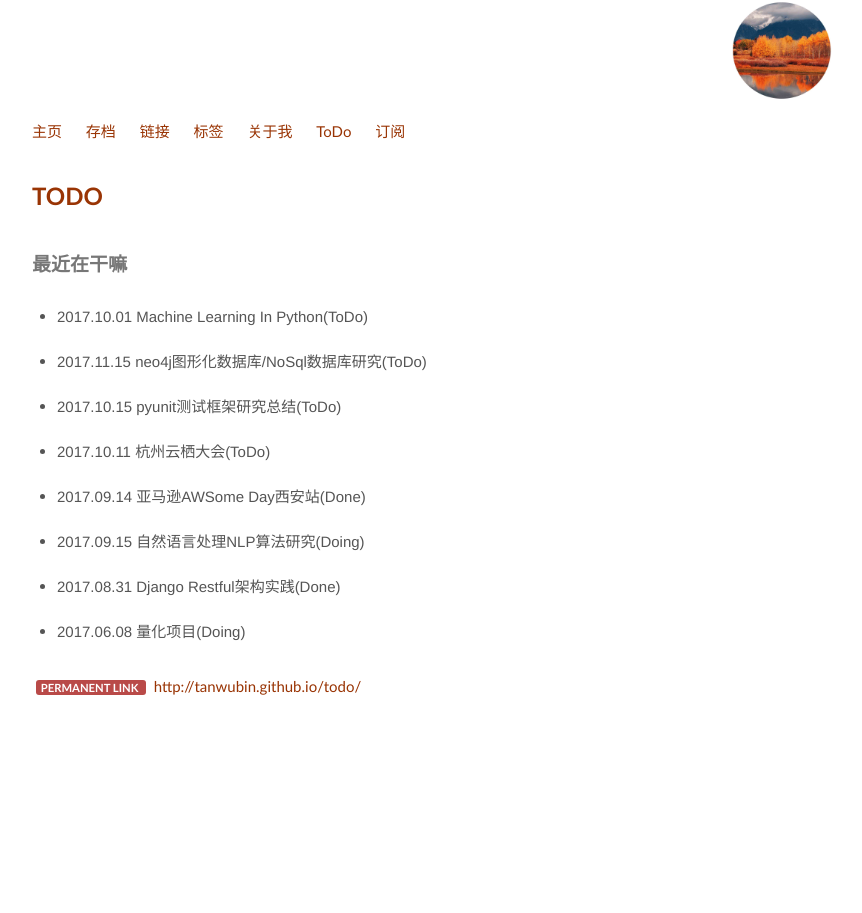
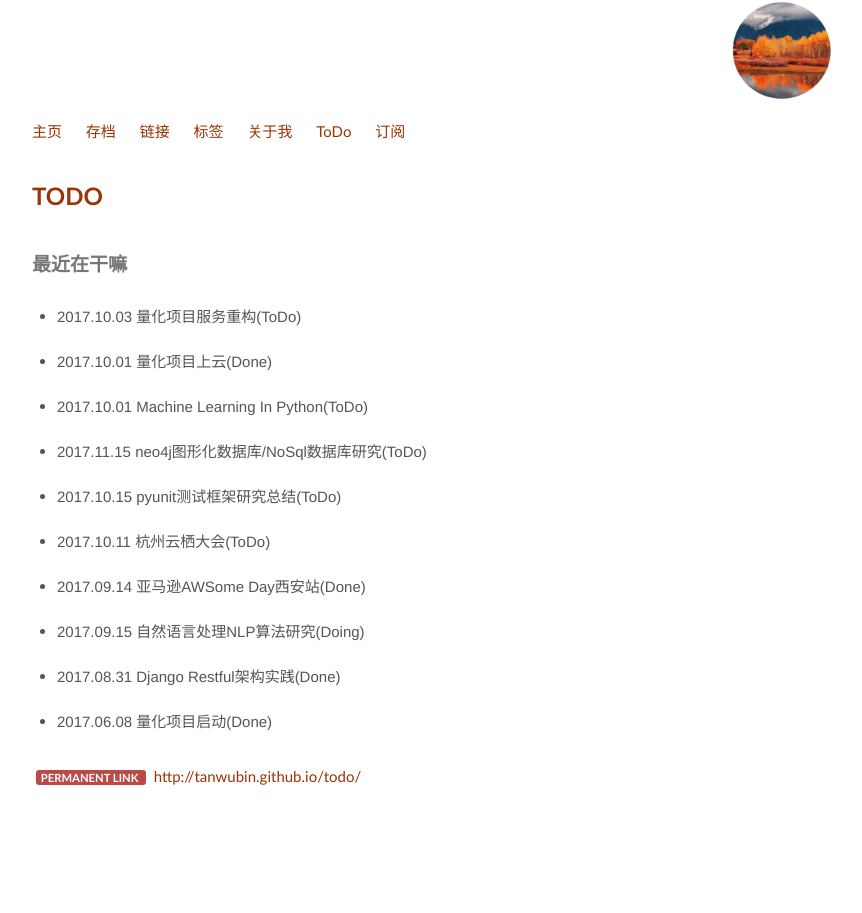
Before and after one commit to fk1091889767/tanwubin.github.io, a Jekyll site: the page built from todo.md, in a window 1280 px wide. Shown: the whole page, without its empty margins (208-1070 px from the left). Built offline with Jekyll 4.4.1, drawn with Linux system fonts in a browser that asks for light colours.

Commit message:
update todo

```diff
--- a/todo.md
+++ b/todo.md
@@ -6,6 +6,10 @@ permalink: /todo/
 
 
 ## 最近在干嘛 #
+
+- 2017.10.03 量化项目服务重构(ToDo)
+
+- 2017.10.01 量化项目上云(Done)
 
 - 2017.10.01 Machine Learning In Python(ToDo)
 
@@ -21,4 +25,4 @@ permalink: /todo/
 
 - 2017.08.31 Django Restful架构实践(Done)
 
-- 2017.06.08 量化项目(Doing)
+- 2017.06.08 量化项目启动(Done)
```
